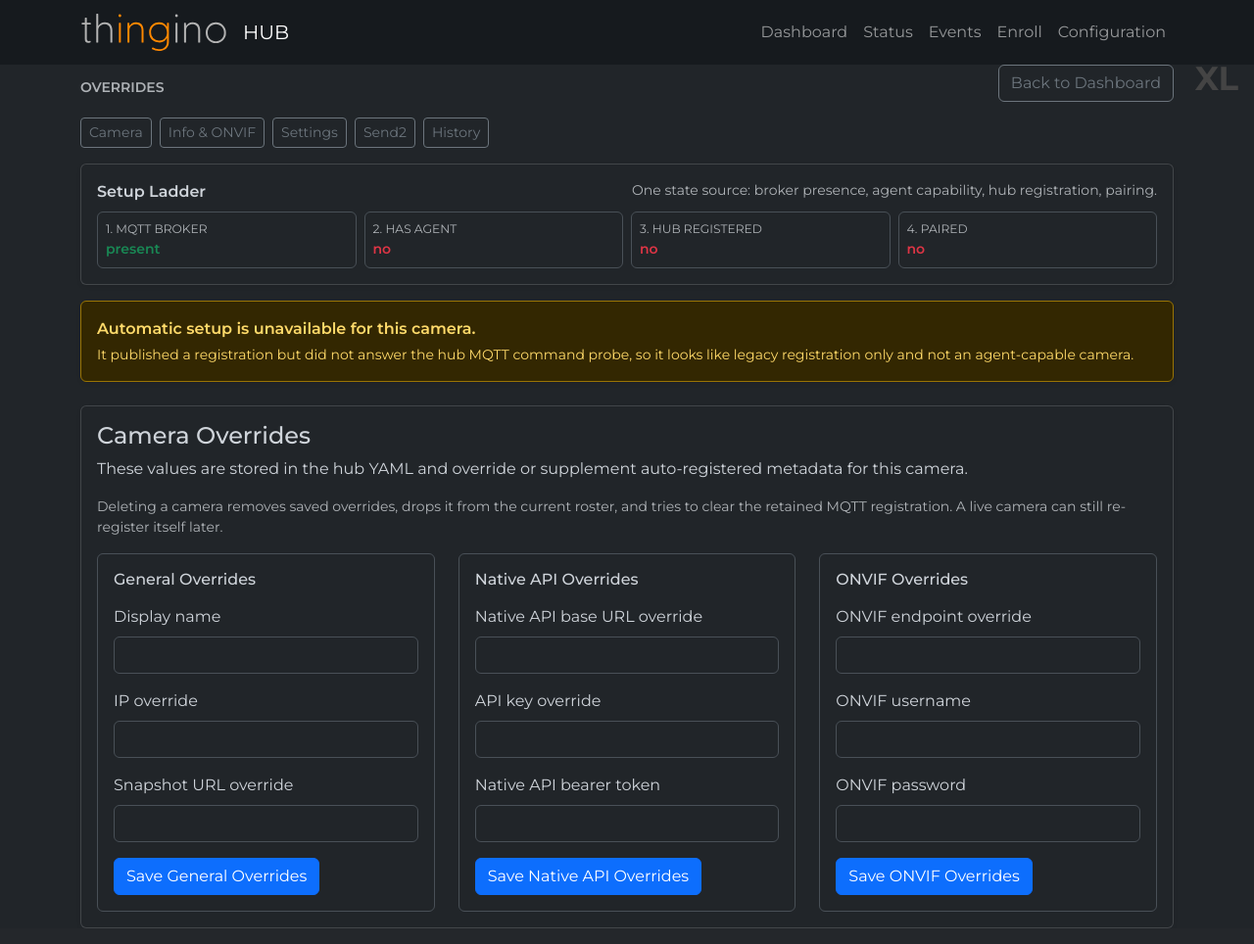
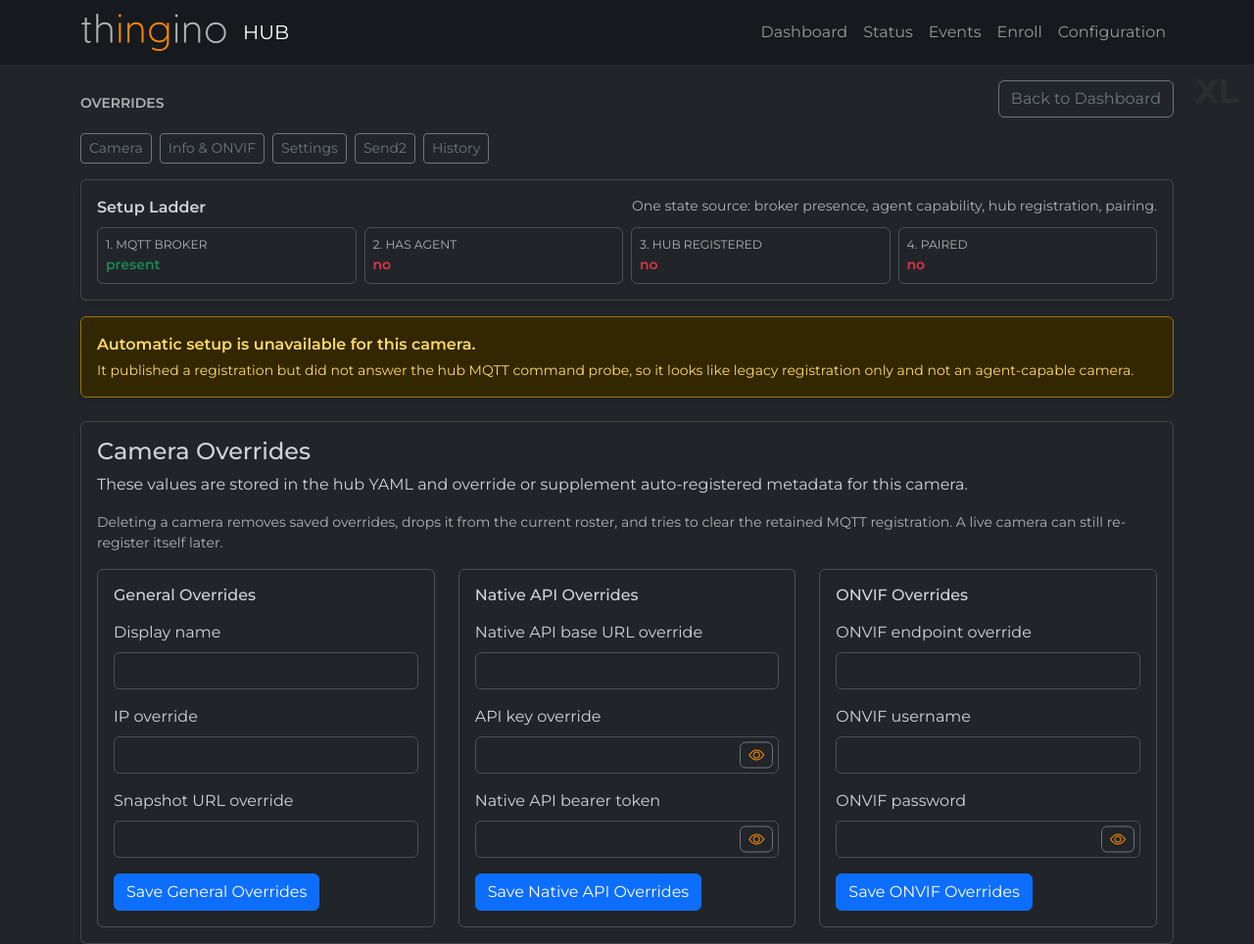
Before and after one commit to themactep/thingino-hub, a Python web app: template app/templates/camera_overrides.html in a window 1280 px wide. Shown: the whole page at 98% size. Run offline with Jinja, Linux system fonts and the light colour scheme; the template is opened without the code that fills it, so the values that code supplies are empty.

Commit message:
Update docs and add password visibility toggles
Align README quick-start instructions with current Thingino Hub run behavior and add a global JS/CSS password show-hide toggle for all password inputs.

Co-authored-by: Copilot <223556219+Copilot@users.noreply.github.com>

```diff
--- a/app/static/css/overrides.css
+++ b/app/static/css/overrides.css
@@ -23,6 +23,30 @@
 
 .hub-top-header {
 	background-color: #161a1e !important;
+	margin-bottom: 1rem;
+}
+
+.password-toggle-wrap {
+	position: relative;
+	width: 100%;
+}
+
+.password-toggle-wrap > input.form-control {
+	padding-right: 3rem;
+}
+
+.password-toggle-wrap > .password-toggle-button {
+	position: absolute;
+	top: 50%;
+	right: 0.375rem;
+	transform: translateY(-50%);
+	z-index: 3;
+	padding: 0.25rem 0.5rem;
+	line-height: 1;
+}
+
+.password-toggle-button .bi {
+	pointer-events: none;
 }
 
 .camera-roster-card {
@@ -700,9 +724,10 @@ body:before {
 	font-variant: all-small-caps;
 	font-weight: 700;
 	line-height: 1;
+	opacity: 0.3;
 	position: fixed;
 	right: 1rem;
-	top: 3.2rem;
+	top: 4rem;
 	z-index: -1;
 }
 
```
Also changed, not shown: app/templates/base.html (+43 -0 lines), README.md.
